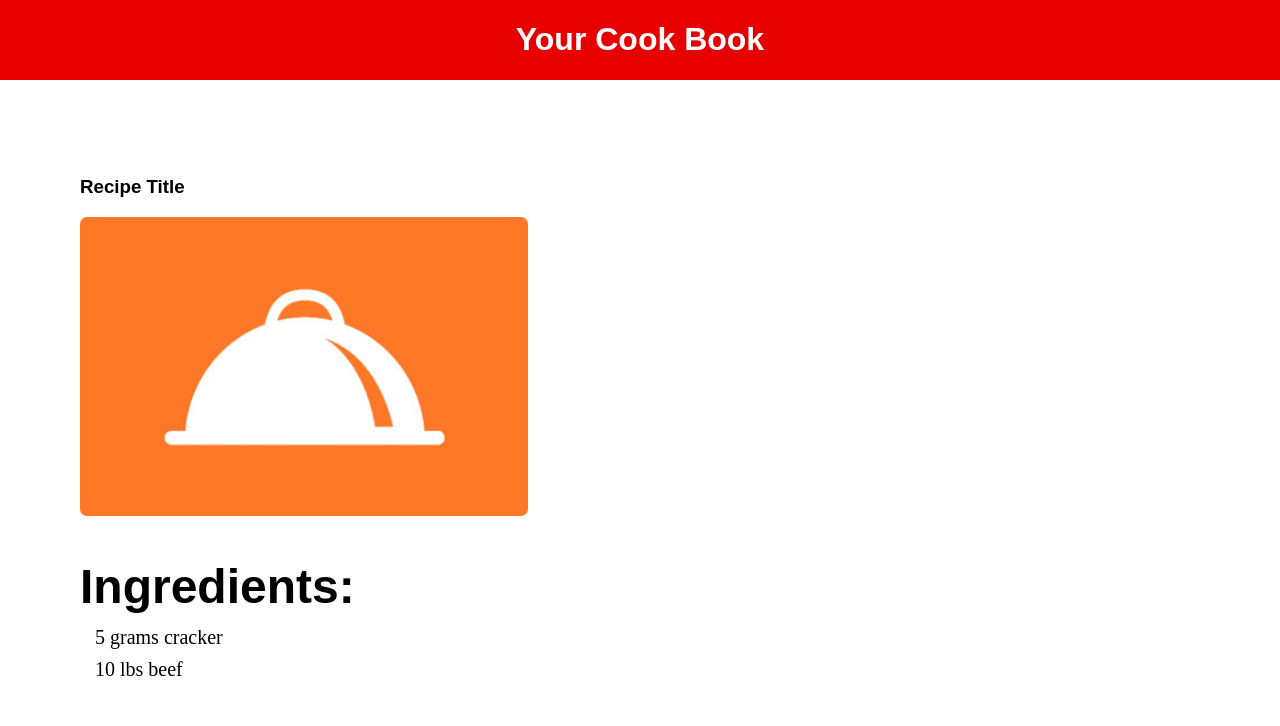
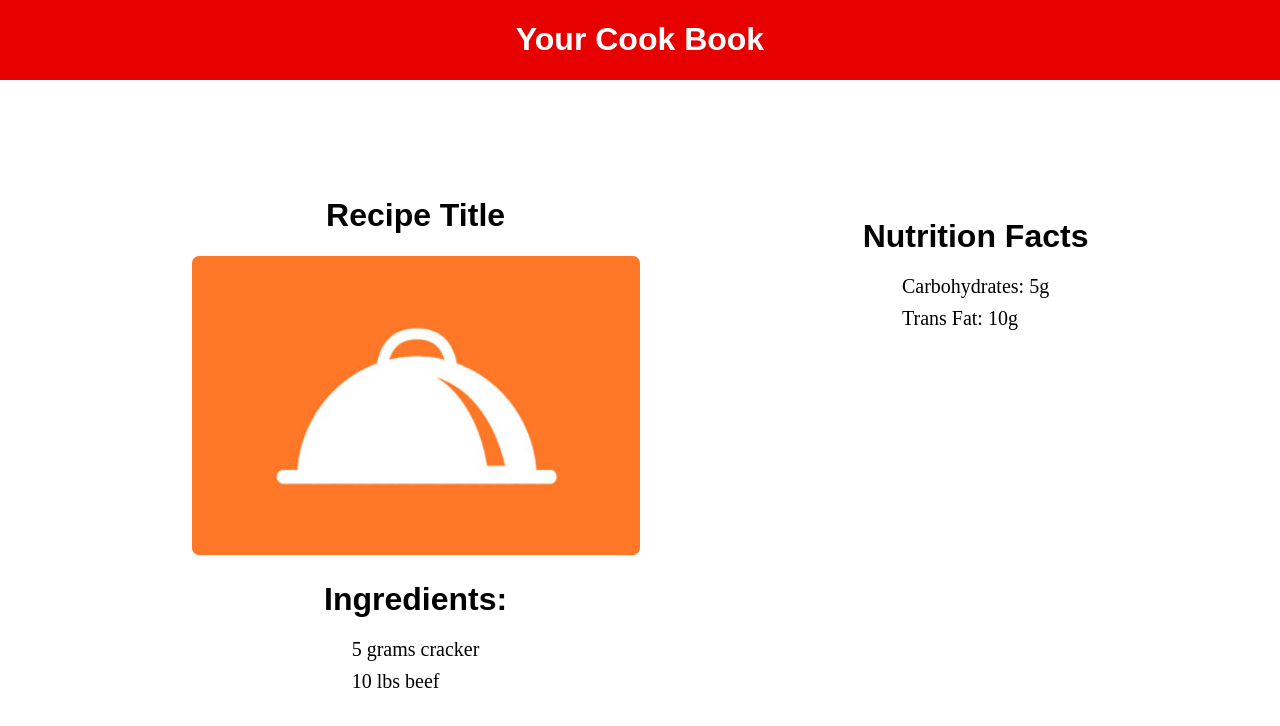
Before and after one commit to Raphael-Cruzado/ajax-project, a website: page index.html in a window 1280 px wide. Drawn offline with Linux system fonts and the light colour scheme; a web font is replaced by a local one.

Commit message:
fixing CSS

```diff
--- a/css/styles.css
+++ b/css/styles.css
@@ -101,7 +101,16 @@ li {
 }
 
 .container-view {
-  max-width: 575px;
+  max-width: 100%;
   margin: 0 auto;
   padding: 0 1.5rem;
+  display: flex;
+  justify-content: space-around;
+  flex-wrap: wrap;
 }
+
+.row-view {
+  display: flex;
+  align-items: center;
+  flex-direction: column;
+}
--- a/index.html
+++ b/index.html
@@ -70,22 +70,20 @@
 
     <div class="container-view" style="margin-top: 6rem; max-width: 73rem;">
       <div class="row-view">
-        <h3>Recipe Title</h3>
-        <div class="column-half">
+        <h1>Recipe Title</h3>
         <img class="photo-display" src="images/placeholder.jpg" alt="image-placeholder">
-        </div>
-        <div class="column-half" style="margin-bottom: -3rem;">
-          <h2 style="font-size: xxx-large;">Ingredients:</h2>
-        </div>
-        <div class="column-half">
+        <h2 style="font-size: xx-large; margin-bottom: -1rem">Ingredients:</h2>
         <ul>
           <li>5 grams cracker</li>
           <li>10 lbs beef</li>
         </ul>
       </div>
       <div class="row-view">
-
-        </div>
+        <h4 style="font-size: xx-large; margin-bottom: -1rem">Nutrition Facts</h4>
+        <ul>
+          <li>Carbohydrates: 5g</li>
+          <li>Trans Fat: 10g</li>
+        </ul>
       </div>
     </div>
   </main>
```
Lines whose indentation alone changed are shown as unchanged.
